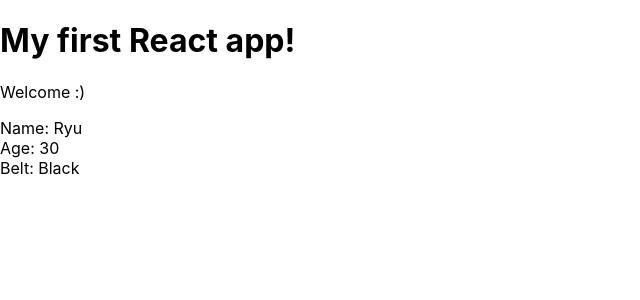
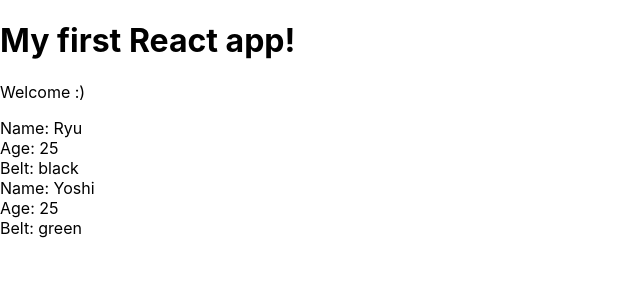
Before and after one commit to FelixMei/ReactTutorial, a React (Create React App) app in the folder myapp/: page / in a window 1280 px wide. Shown: the top 300 px of the page, without its empty margins (0-640 px from the left). Built offline with nearby package versions, Linux system fonts and the light colour scheme.

Commit message:
#13 lesson: props

```diff
--- a/myapp/src/App.js
+++ b/myapp/src/App.js
@@ -6,7 +6,8 @@
       <div className="App">
         <h1>My first React app!</h1>
         <p> Welcome :)</p>
-        <Ninjas />
+        <Ninjas name="Ryu" age="25" belt="black"/>
+        <Ninjas name="Yoshi" age="25" belt="green"/>
       </div>
     );
   };
--- a/myapp/src/Ninjas.js
+++ b/myapp/src/Ninjas.js
@@ -2,11 +2,13 @@
 
 class Ninjas extends Component {
     render() {
+        // console.log(this.props);
+        const { name, age, belt} = this.props;
         return (
             <div className="ninja">
-                <div>Name: Ryu</div>
-                <div>Age: 30</div>
-                <div>Belt: Black</div>
+                <div>Name: { name }</div>
+                <div>Age: { age } </div>
+                <div>Belt: { belt} </div>
             </div>
         );
     }
```
Also changed, not shown: 1 other file (tests, documents, lock files or other folders).
